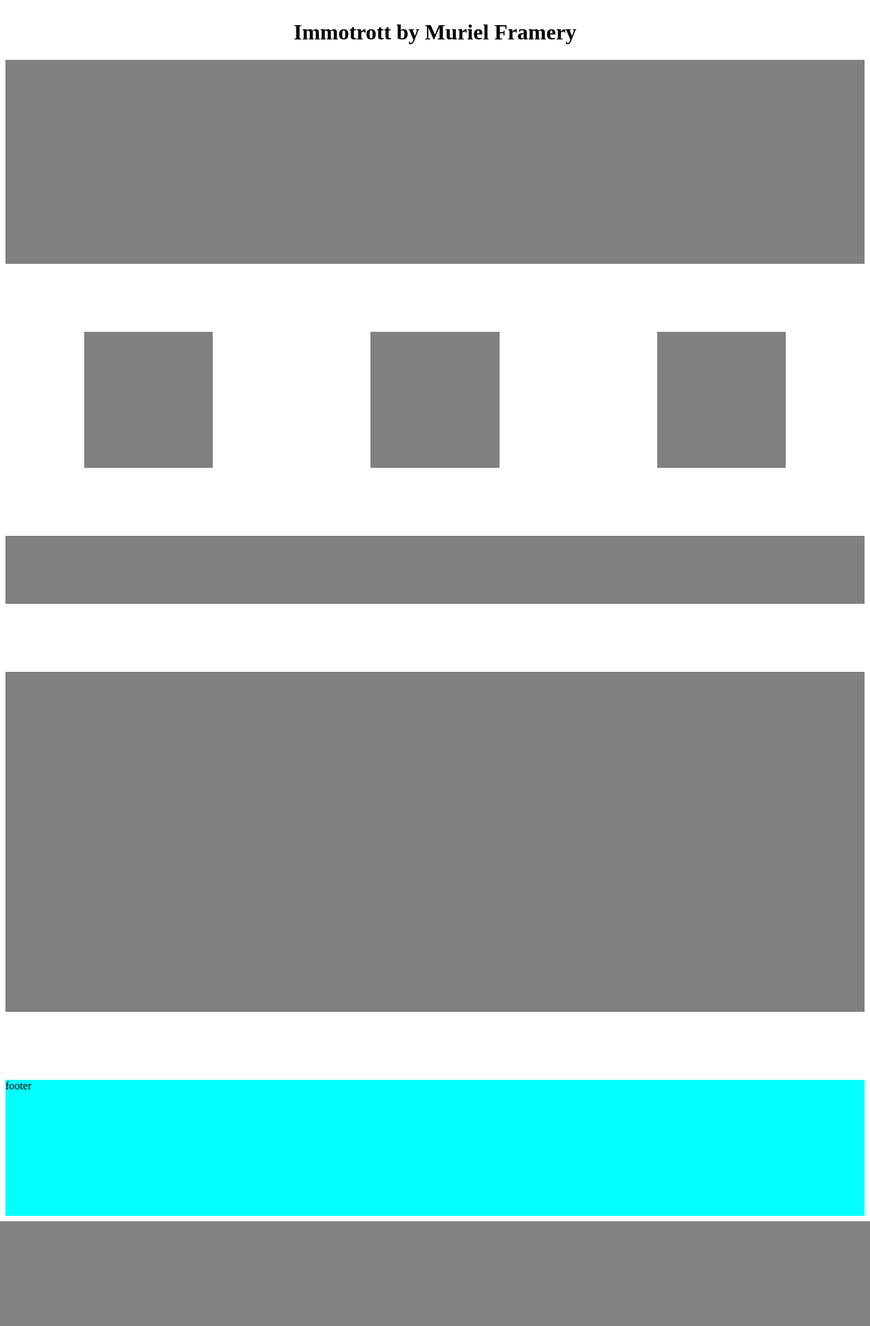
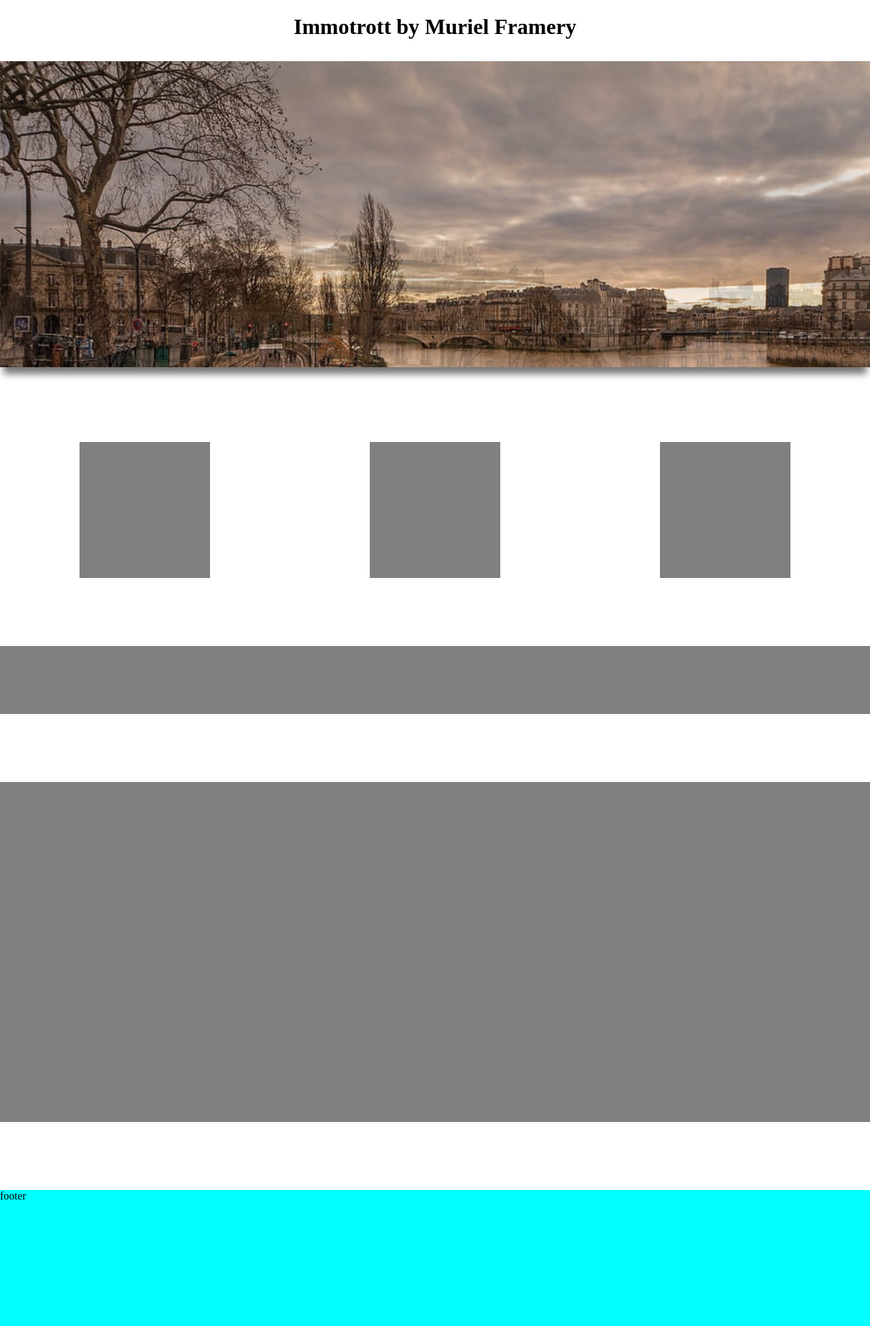
Before and after one commit to TortueBleu/Immotrot, a PHP site: page / in a window 1280 px wide. Shown: the whole page at 68% size. Before the commit the page ends 1796 px from the top, so only its background shows below. Run offline with PHP 8.4, Linux system fonts and the light colour scheme.

Commit message:
diaporama semi-fini

```diff
--- a/index.php
+++ b/index.php
@@ -1,16 +1,20 @@
 <!DOCTYPE html>
 <html>
+
 <head>
 	<title>Immotrott</title>
 	<link rel="stylesheet" type="text/css" href="style.css">
 </head>
+
 <body>
 	<div class="title">
 		<h1>Immotrott by Muriel Framery</h1>
 
 	</div>
 
-	<div class="img_defil"></div>
+	<div class="img_defil">
+		<div class="container"></div>
+	</div>
 
 	<div class="cont_lien">
 		<div class="lien"></div>
@@ -23,4 +27,5 @@
 	<div class="presentation"></div>
 </body>
 <footer>footer</footer>
+
 </html>
--- a/style.css
+++ b/style.css
@@ -1,8 +1,5 @@
-.img_defil
-{
-	background-color: grey;
-	width: 100%;
-	height: 300px;
+body{
+	margin:0%;
 }
 
 .lien
@@ -48,3 +45,27 @@ footer
 	display: flex;
 	justify-content: center;
 }
+
+.img_defil{
+    width: 100%;
+    height: 450px;
+    margin: 10px 0;
+    box-shadow: 0px 15px 10px -5px #777;
+    background-color: #EDEDED;
+    background-size: cover;
+    animation: fondu 15s ease-in-out infinite both;
+}
+.container{
+    max-width: max-content;
+    /*margin: 50px auto;*/
+	background-size: 100%;
+}
+.img_defil:hover{
+    animation-play-state: paused;
+}
+@keyframes fondu{
+    0%{background-image: url('img/img1.jpg')  ;}
+    33.33%{background-image: url('img/img2.jpg');}
+    66.67%{background-image: url('img/img3.jpg');}
+    100%{background-image: url('img/img4.jpg');}
+}
```
Also changed, not shown: img/img1.jpg (added), img/img2.jpg (added), img/img3.jpg (added), img/img4.jpg (added), 2 other files.
